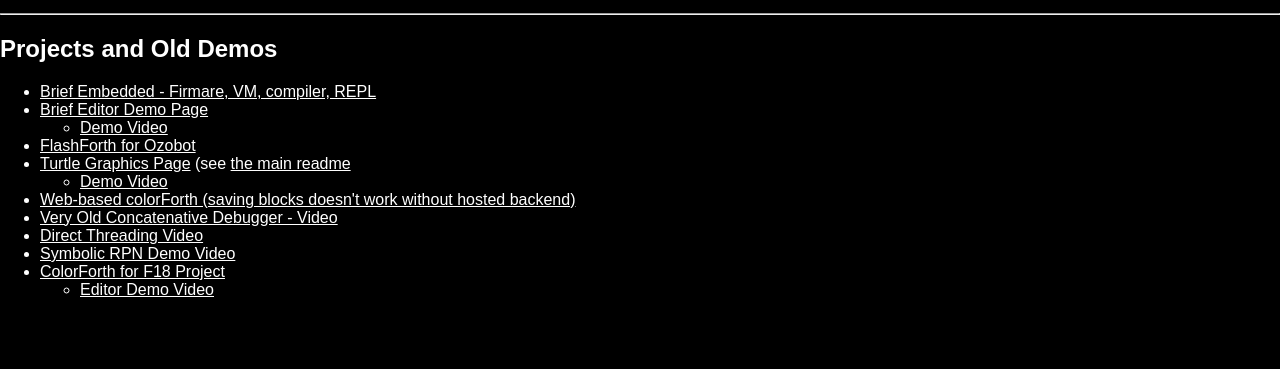
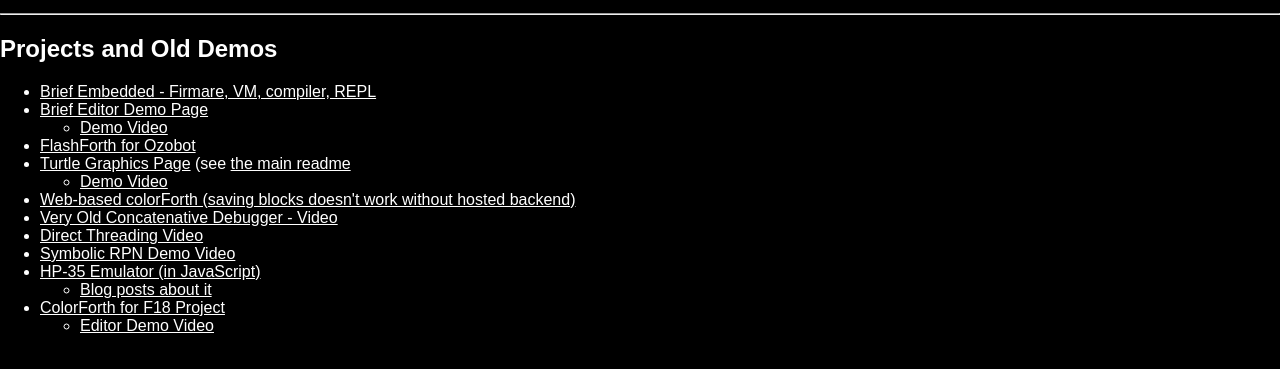
Before and after one commit to AshleyF/brief, a plain HTML site: page index.html in a window 1280 px wide. Shown: the part 101-470 px from the top of the page. Drawn offline with Linux system fonts and the light colour scheme.

Commit message:
Added HP-35 emulator

```diff
--- a/index.html
+++ b/index.html
@@ -32,6 +32,10 @@
 	  <li><a href="https://www.youtube.com/watch?v=EkzoevQ19Pk">Very Old Concatenative Debugger - Video</a></li>
 	  <li><a href="https://www.youtube.com/watch?v=vmjo6gesmUk">Direct Threading Video</a></li>
 	  <li><a href="https://www.youtube.com/watch?v=-zxmSst2L_M">Symbolic RPN Demo Video</a></li>
+          <li><a href="http://ashleyf.github.io/HP35/">HP-35 Emulator (in JavaScript)</a></li>
+	  <ul>
+		  <li><a href="https://blogs.msdn.microsoft.com/ashleyf/tag/hp-35/">Blog posts about it</a></li>
+	  </ul>
 	  <li><a href="https://github.com/AshleyF/Color">ColorForth for F18 Project</a></li>
 	  <ul>
 		  <li><a href="https://www.youtube.com/watch?v=LJoRyxRcj4A">Editor Demo Video</a></li>
```
